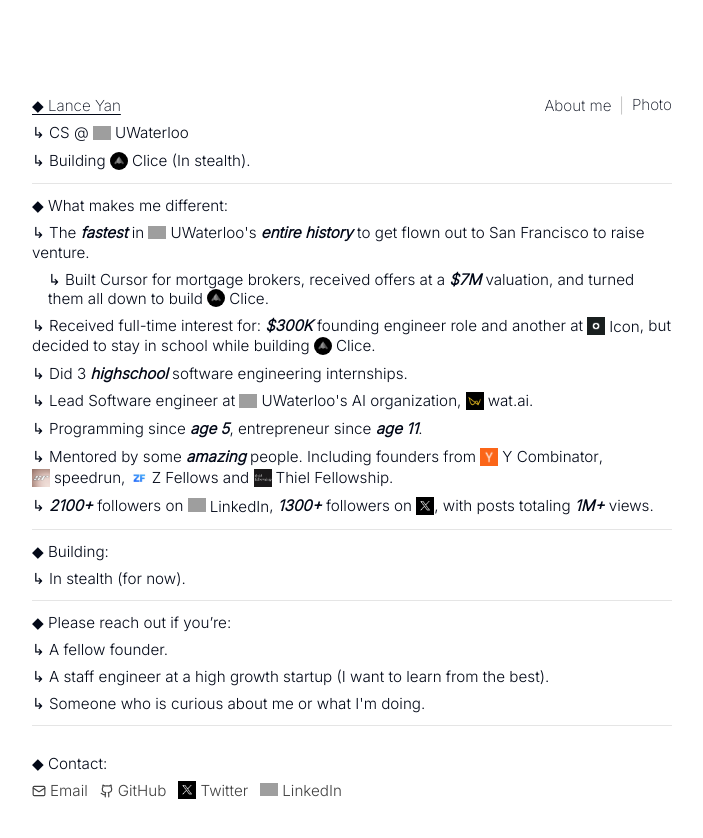
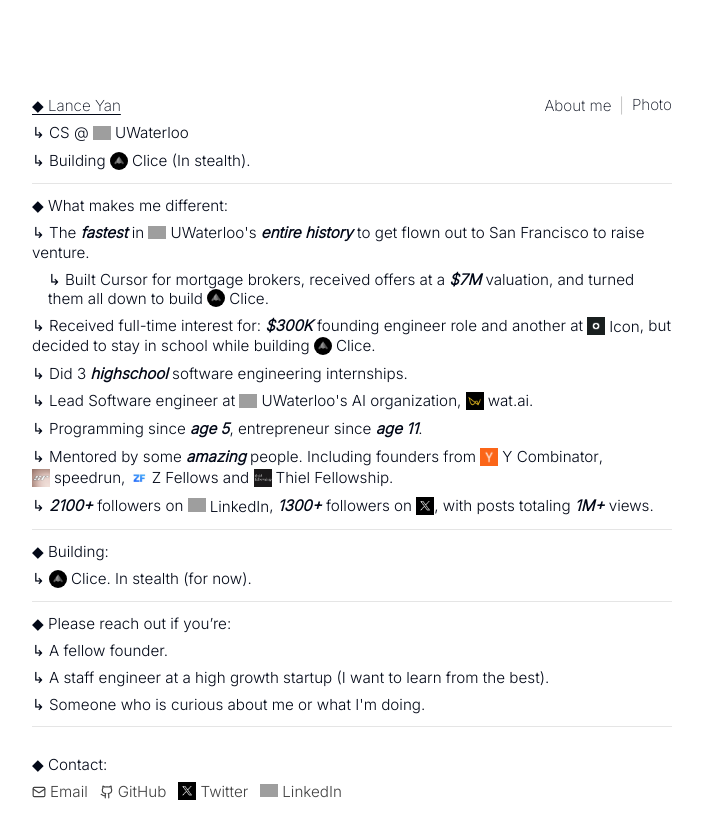
Before and after one commit to lance116/lances-portfolio, a Next.js app: page / in a window 1280 px wide. Shown: the top 838 px of the page, without its empty margins (288-991 px from the left). Built offline with nearby package versions, Linux system fonts and the light colour scheme; grey boxes are pictures that could not be loaded.

Commit message:
minor tweak

```diff
--- a/app/page.tsx
+++ b/app/page.tsx
@@ -72,7 +72,7 @@ export default function Home() {
         {/* Building */}
         <div className="text-sm sm:text-[0.95rem] leading-tight space-y-2">
           <div>◆ Building:</div>
-          <div>↳ In stealth (for now).</div>
+          <div>↳ <span className="inline-flex items-center align-middle gap-1"><Logo src="/stealthlogo.jpg" alt="Stealth" className="rounded-full" /><Label>Clice</Label></span>. In stealth (for now).</div>
           </div>
 
         <div className="my-3 border-t border-neutral-200" />
```
